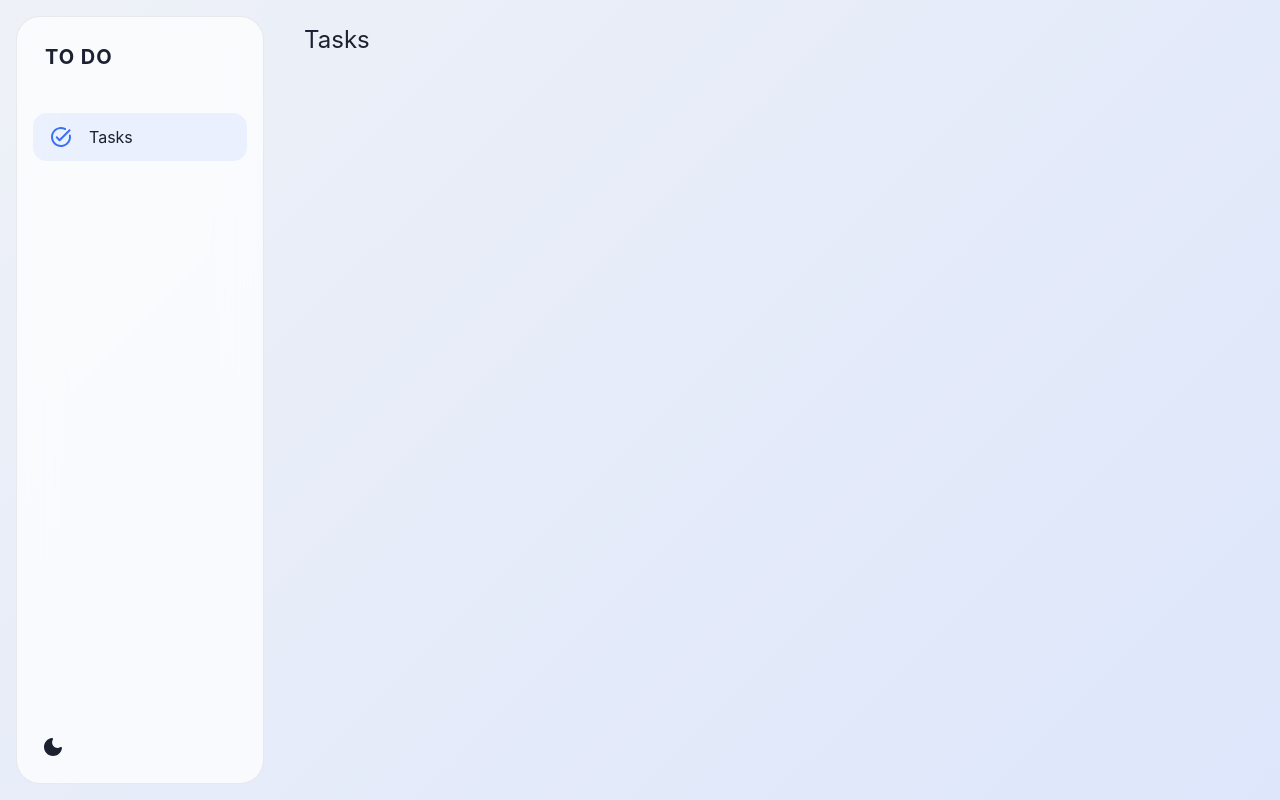
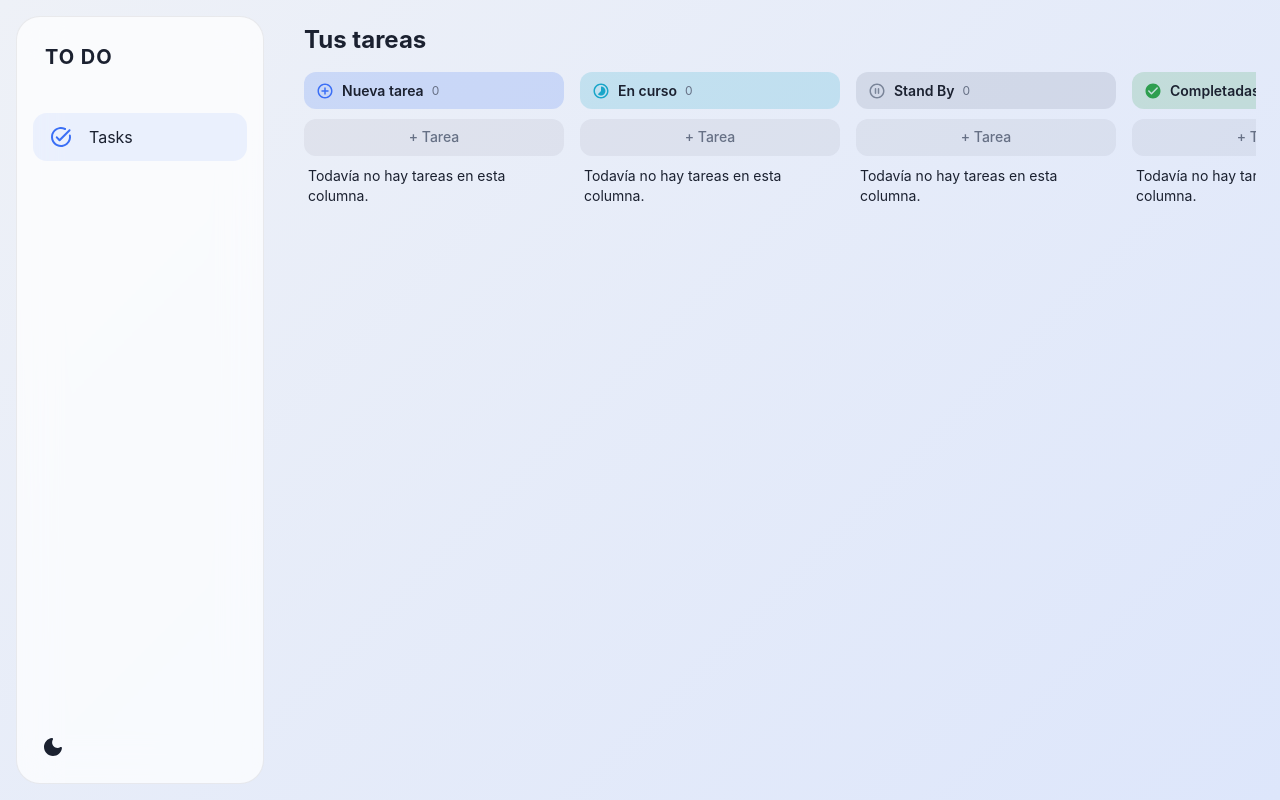
Before and after one commit to NachHeredia/Icaro-0326-PF-M3, a React (Vite) app: page / in a window 1280 px wide. Built offline with nearby package versions, Linux system fonts and the light colour scheme.

Commit message:
Agregando tabla de muestra de tareas

```diff
--- a/src/App.jsx
+++ b/src/App.jsx
@@ -1,8 +1,9 @@
 import { useMemo } from 'react'
-import { ThemeProvider, CssBaseline, Box, Typography } from '@mui/material'
+import { ThemeProvider, CssBaseline, Box } from '@mui/material'
 import { useThemeStore } from './store/useThemeStore'
 import { getTheme } from './theme/theme'
 import Sidebar from './components/SideBar'
+import TasksPage from './pages/TaskPage'
 
 function App() {
 
@@ -16,8 +17,10 @@ function App() {
       <CssBaseline />
       <Box sx={{ display: 'flex' }}>
         <Sidebar />
-        <Box component="main" sx={{ flexGrow: 1, p: 3, pt: { xs: 10, md: 3 } }}>
-          <Typography variant="h5">Tasks</Typography>
+        <Box
+        component="main"
+        sx={{ flexGrow: 1, p: 3, pt: { xs: 10, md: 3 } }}>
+          <TasksPage />
         </Box>
       </Box>
     </ThemeProvider>
--- /dev/null
+++ b/src/components/Column.jsx
@@ -0,0 +1,73 @@
+import { Box, Button, Typography } from '@mui/material'
+import { alpha } from '@mui/material/styles'
+import TaskCard from './Taskcard'
+import { STATUS_STYLES } from '../theme/statusStyles'
+
+export default function Column({ title, tasks, onChangeStatus, onDelete, onAdd }) {
+  const { color, Icon } = STATUS_STYLES[title]
+
+  return (
+    <Box
+      sx={{
+        flex: { xs: '0 0 85%', md: '1 0 260px' },
+        scrollSnapAlign: 'start',
+        display: 'flex',
+        flexDirection: 'column',
+        gap: 1.25,
+      }}
+    >
+
+
+      <Box
+        sx={(theme) => ({
+          display: 'flex',
+          alignItems: 'center',
+          gap: 1,
+          px: 1.5,
+          py: 1,
+          borderRadius: '12px',
+          bgcolor: alpha(color, theme.palette.mode === 'light' ? 0.18 : 0.28),
+        })}
+      >
+        <Icon sx={{ fontSize: 18, color }} />
+        <Typography sx={{ fontWeight: 600, fontSize: 14 }}>{title}</Typography>
+        <Typography variant="caption" sx={{ color: 'text.secondary' }}>
+          {tasks.length}
+        </Typography>
+      </Box>
+
+
+
+      <Button
+        fullWidth
+        onClick={() => onAdd?.(title)}
+        sx={(theme) => ({
+          borderRadius: '12px',
+          py: 0.75,
+          fontSize: 14,
+          fontWeight: 500,
+          color: 'text.secondary',
+          bgcolor: alpha(theme.palette.text.primary, 0.05),
+          '&:hover': { bgcolor: alpha(theme.palette.text.primary, 0.09) },
+        })}
+      >
+        + Tarea
+      </Button>
+
+      {tasks.length === 0 ? (
+        <Typography variant="body2" color="text.secondary" sx={{ px: 0.5 }}>
+          Todavía no hay tareas en esta columna.
+        </Typography>
+      ) : (
+        tasks.map((task) => (
+          <TaskCard
+            key={task.id}
+            task={task}
+            onChangeStatus={onChangeStatus}
+            onDelete={onDelete}
+          />
+        ))
+      )}
+    </Box>
+  )
+}
--- /dev/null
+++ b/src/components/Taskcard.jsx
@@ -0,0 +1,125 @@
+import {
+  Box,
+  Card,
+  CardContent,
+  IconButton,
+  MenuItem,
+  Select,
+  Stack,
+  Typography,
+} from '@mui/material'
+import { alpha } from '@mui/material/styles'
+import DeleteOutlineRoundedIcon from '@mui/icons-material/DeleteOutlineRounded'
+import { ESTADOS } from '../store/useTaskStore'
+import { STATUS_STYLES } from '../theme/statusStyles'
+
+// "2026-10-31" -> Date local (sin corrimiento de zona horaria)
+const toDate = (value) => {
+  if (!value) return null
+  const [y, m, d] = value.split('-').map(Number)
+  return new Date(y, m - 1, d)
+}
+
+const formatShort = (date) =>
+  date.toLocaleDateString('es-AR', { day: 'numeric', month: 'short' })
+
+// "29 oct – 2 nov (3d)"
+const formatRange = (start, end) => {
+  const s = toDate(start)
+  const e = toDate(end)
+  if (!s || !e) return ''
+  const days = Math.round((e - s) / 86400000) + 1
+  return `${formatShort(s)} – ${formatShort(e)} (${days}d)`
+}
+
+export default function TaskCard({ task, onChangeStatus, onDelete }) {
+  // Fecha en rojo si ya venció y la tarea sigue abierta
+  const end = toDate(task.fechaFin)
+  const today = new Date()
+  today.setHours(0, 0, 0, 0)
+  const overdue =
+    end && end < today && !['Completadas', 'Canceladas'].includes(task.estado)
+
+  return (
+    <Card
+      elevation={0}
+      sx={(theme) => ({
+        borderRadius: '14px',
+        bgcolor:
+          theme.palette.mode === 'light' ? '#FFFFFF' : alpha('#FFFFFF', 0.06),
+      })}
+    >
+      <CardContent sx={{ p: 1.5, '&:last-child': { pb: 1.5 } }}>
+        <Stack spacing={1.25}>
+          {/* Título + borrar */}
+          <Stack
+            direction="row"
+            alignItems="flex-start"
+            justifyContent="space-between"
+            spacing={1}
+          >
+            <Typography sx={{ fontSize: 14, fontWeight: 500, wordBreak: 'break-word' }}>
+              {task.titulo}
+            </Typography>
+            <IconButton
+              size="small"
+              aria-label="Borrar tarea"
+              onClick={() => onDelete(task.id)}
+              sx={{ mt: -0.5, mr: -0.5, opacity: 0.6, '&:hover': { opacity: 1 } }}
+            >
+              <DeleteOutlineRoundedIcon fontSize="small" />
+            </IconButton>
+          </Stack>
+
+          {/* Descripción (máx. 2 líneas) */}
+          {task.descripcion && (
+            <Typography
+              variant="body2"
+              color="text.secondary"
+              sx={{
+                display: '-webkit-box',
+                WebkitLineClamp: 2,
+                WebkitBoxOrient: 'vertical',
+                overflow: 'hidden',
+              }}
+            >
+              {task.descripcion}
+            </Typography>
+          )}
+
+          {/* Fechas */}
+          <Typography
+            variant="caption"
+            sx={{ color: overdue ? 'error.main' : 'text.secondary' }}
+          >
+            {formatRange(task.fechaInicio, task.fechaFin)}
+          </Typography>
+
+          {/* Estado desplegable: al cambiarlo, la tarea pasa de columna */}
+          <Select
+            size="small"
+            fullWidth
+            value={task.estado}
+            onChange={(e) => onChangeStatus(task.id, e.target.value)}
+            sx={{ borderRadius: '10px', fontSize: 13 }}
+          >
+            {ESTADOS.map((estado) => (
+              <MenuItem key={estado} value={estado} sx={{ fontSize: 13 }}>
+                <Box
+                  sx={{
+                    width: 8,
+                    height: 8,
+                    borderRadius: '50%',
+                    mr: 1,
+                    bgcolor: STATUS_STYLES[estado].color,
+                  }}
+                />
+                {estado}
+              </MenuItem>
+            ))}
+          </Select>
+        </Stack>
+      </CardContent>
+    </Card>
+  )
+}
--- /dev/null
+++ b/src/pages/TaskPage.jsx
@@ -0,0 +1,43 @@
+import { Alert, Box, LinearProgress, Typography } from '@mui/material'
+import useTaskApi from '../hooks/useTaskApi'
+import { ESTADOS } from '../store/useTaskStore'
+import Column from '../components/Column'
+
+export default function TasksPage() {
+  const { tasks, loading, error, changeTaskStatus, removeTask } = useTaskApi()
+
+  return (
+    <Box>
+      <Typography variant="h5" sx={{ fontWeight: 700, mb: 2 }}>
+        Tus tareas
+      </Typography>
+
+      {loading && <LinearProgress sx={{ mb: 2, borderRadius: 2 }} />}
+      {error && (
+        <Alert severity="error" sx={{ mb: 2 }}>
+          {error}
+        </Alert>
+      )}
+
+      <Box
+        sx={{
+          display: 'flex',
+          gap: 2,
+          overflowX: 'auto',
+          pb: 2,
+          scrollSnapType: { xs: 'x mandatory', md: 'none' },
+        }}
+      >
+        {ESTADOS.map((estado) => (
+          <Column
+            key={estado}
+            title={estado}
+            tasks={tasks.filter((t) => t.estado === estado)}
+            onChangeStatus={changeTaskStatus}
+            onDelete={removeTask}
+          />
+        ))}
+      </Box>
+    </Box>
+  )
+}
--- /dev/null
+++ b/src/theme/statusStyles.js
@@ -0,0 +1,15 @@
+import AddCircleOutlineRoundedIcon from '@mui/icons-material/AddCircleOutlineRounded'
+import TimelapseRoundedIcon from '@mui/icons-material/TimelapseRounded'
+import PauseCircleOutlineRoundedIcon from '@mui/icons-material/PauseCircleOutlineRounded'
+import CheckCircleRoundedIcon from '@mui/icons-material/CheckCircleRounded'
+import CancelRoundedIcon from '@mui/icons-material/CancelRounded'
+
+// Color e ícono de cada estado. La clave debe coincidir con ESTADOS del store.
+// Para cambiar un color, tocá solo el hex de acá.
+export const STATUS_STYLES = {
+  'Nueva tarea': { color: '#3B6FF5', Icon: AddCircleOutlineRoundedIcon },
+  'En curso': { color: '#1AA6C9', Icon: TimelapseRoundedIcon },
+  'Stand By': { color: '#7A8599', Icon: PauseCircleOutlineRoundedIcon },
+  Completadas: { color: '#2E9E4F', Icon: CheckCircleRoundedIcon },
+  Canceladas: { color: '#F26D6D', Icon: CancelRoundedIcon },
+}
```
